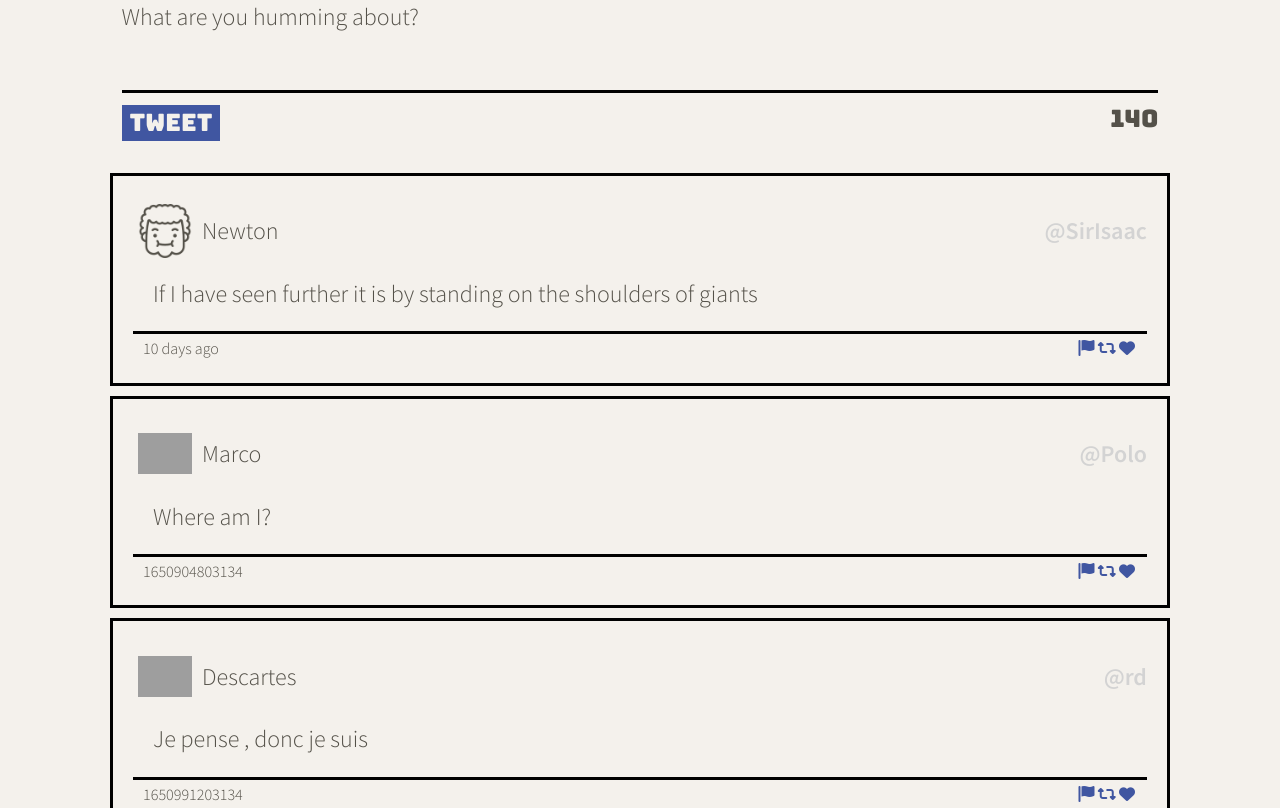
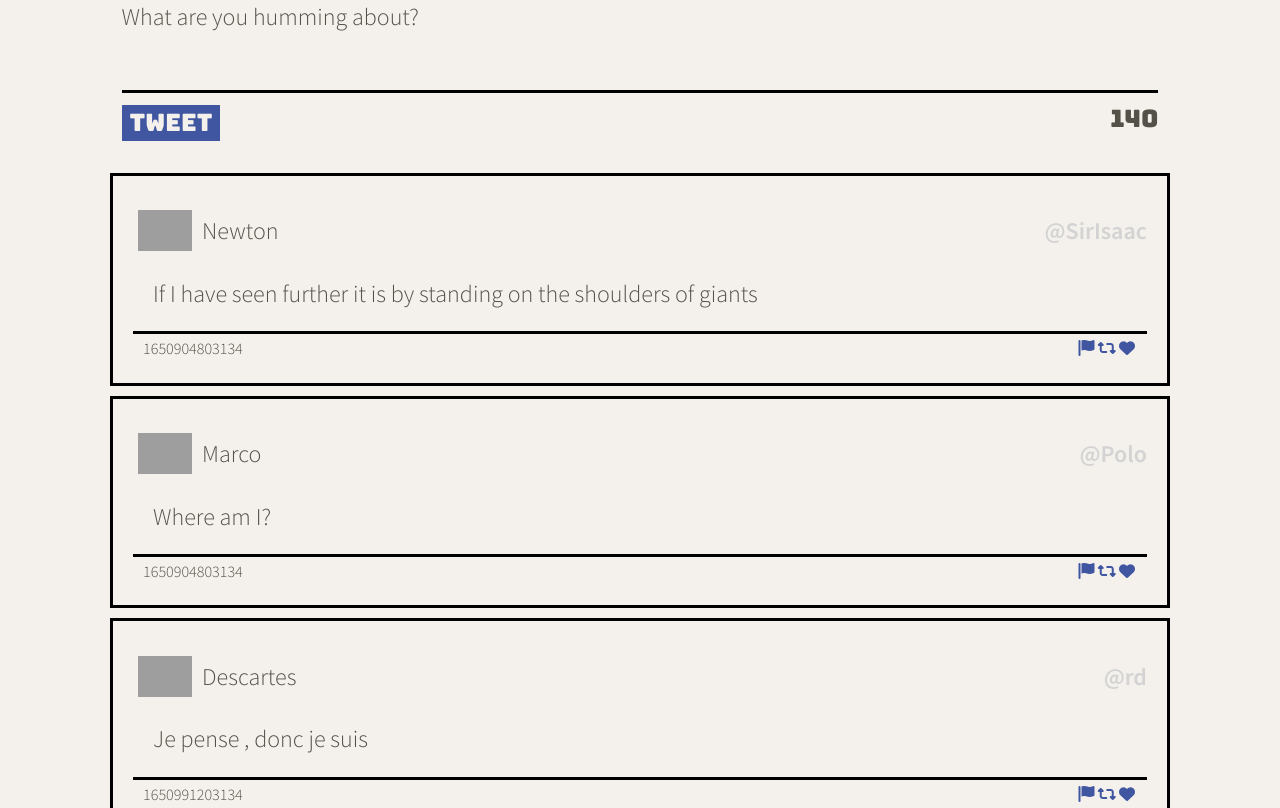
Before and after one commit to Ben-Finlay/tweeter, a website: page public/index.html in a window 1280 px wide. Shown: the part 618-1426 px from the top of the page. Drawn offline with nearby package versions, Linux system fonts and the light colour scheme; grey boxes are pictures that could not be loaded.

Commit message:
minor syntax and code tidying

```diff
--- a/public/index.html
+++ b/public/index.html
@@ -66,26 +66,6 @@
       </section>
        <!-- Past Tweets Display -->
       <section id="tweet-container">
-        <article class="tweet">
-          <header>
-            <span class="user">
-              <img src="/images/newton.png">
-              <p class="user">Newton</p>
-            </span>
-            <span class="handle">@SirIsaac</span>
-          </header>
-          <p class="tweet-content">
-            If I have seen further it is by standing on the shoulders of giants
-          </p>
-          <footer>
-            <time>10 days ago</time>
-            <div class="icons">
-              <i class="fa-solid fa-flag"></i>
-              <i class="fa-solid fa-retweet"></i>
-              <i class="fa-solid fa-heart"></i>
-            </div>
-          </footer>
-        </article>
 
       </section>
     </main>
--- a/public/scripts/client.js
+++ b/public/scripts/client.js
@@ -6,7 +6,7 @@
 
 //converts tweet object into HTML formatted tweet to be displayed on page.
 const createTweetElement = function(tweetData) {
-  let $tweet = `
+  let $tweet = (`
     <article class="tweet">
     <header>
       <span class="user">
@@ -27,28 +27,37 @@ const createTweetElement = function(tweetData) {
       </div>
     </footer>
   </article>
-  `;
+  `);
   // console.log("function tweet:",$tweet);
   return $tweet;
 
 };
 
 const renderTweets = function(tweetArr) {
-  let currTweet = {};
+
   for (let tweet of tweetArr) {
-    currTweet = createTweetElement(tweet);
+    const currTweet = createTweetElement(tweet);
     $("#tweet-container").append(currTweet);
-
   }
-
 };
 
 //Ex. Data
 const tweetEx = [
   {
     "user": {
+      "name": "Newton",
+      "avatars": "https://i.imgur.com/73hZDYK.png",
+      "handle": "@SirIsaac"
+    },
+    "content": {
+      "text": "If I have seen further it is by standing on the shoulders of giants"
+    },
+    "created_at": 1650904803134
+  },
+  {
+    "user": {
       "name": "Marco",
-      "avatars": "https://i.imgur.com/73hZDYK.png",
+      "avatars": "https://i.imgur.com/ilT4JDe.png",
       "handle": "@Polo"
     },
     "content": {
@@ -85,9 +94,4 @@ $(document).ready(function() {
 
   renderTweets(tweetEx);
 
-  // const $tweet = createTweetElement(tweetEx);
-
-  // console.log("tweet:",$tweet);
-  // $('#tweet-container').append($tweet);
-
 });
```
